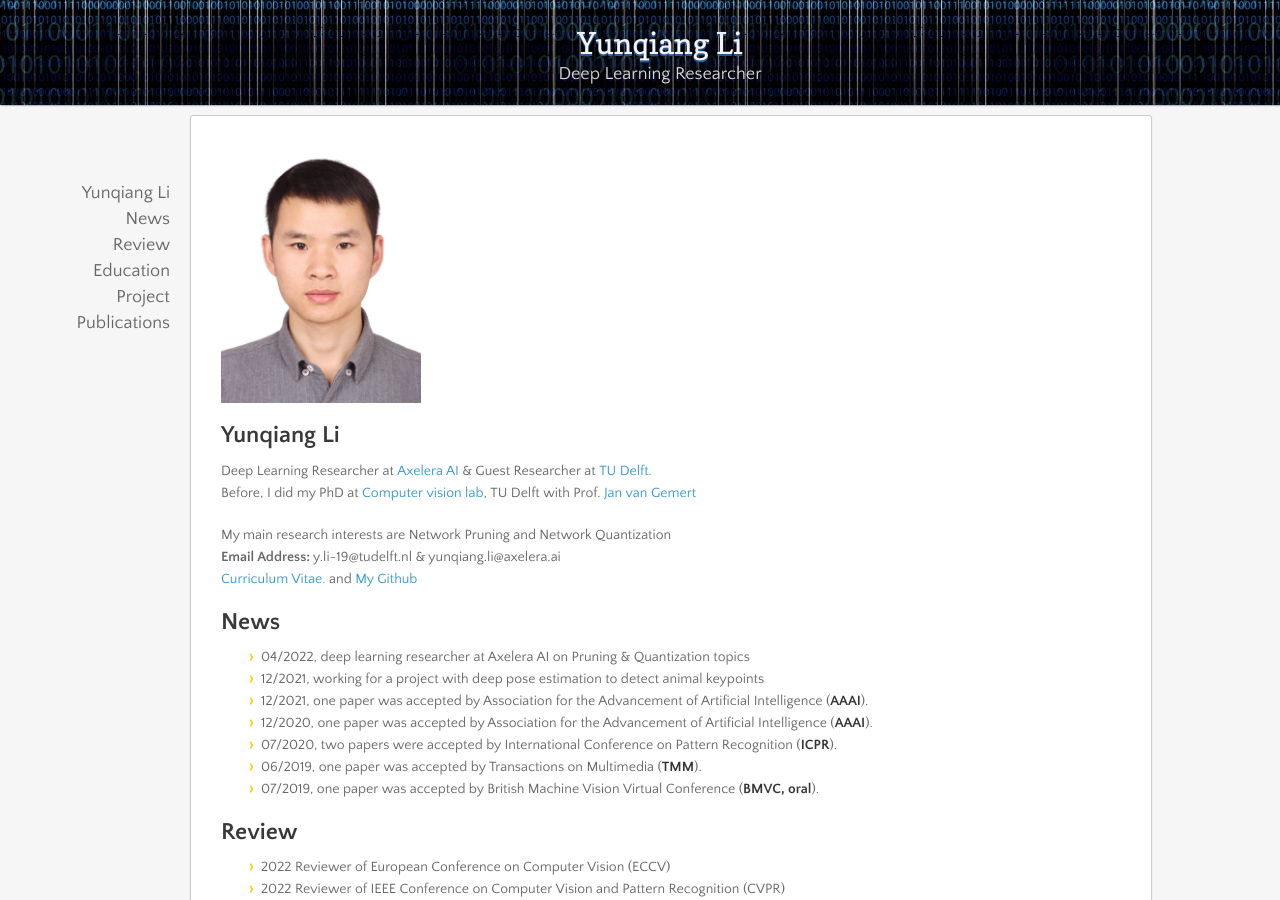
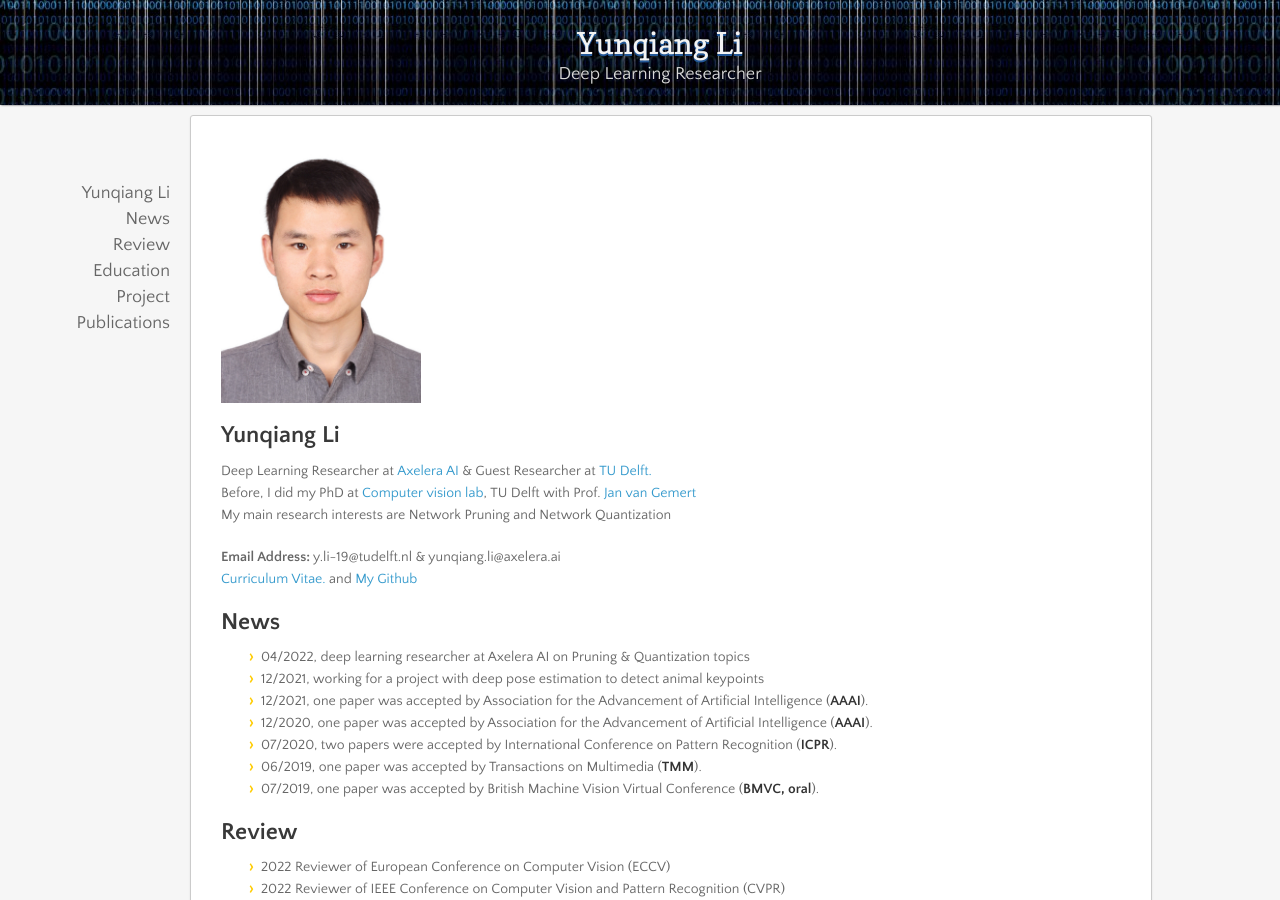
Before and after one commit to liyunqianggyn/liyunqianggyn.github.io, a Jekyll site: the page built from index.md, in a window 1280 px wide and 900 px high. Built offline with Jekyll 4.4.1, drawn with Linux system fonts in a browser that asks for light colours; nearby versions of some CDN libraries; our own code applies the rules of GitHub Pages for plain Markdown files.

```diff
--- a/index.md
+++ b/index.md
@@ -4,8 +4,8 @@
 
 Deep Learning Researcher at <a href="https://www.axelera.ai/team/">Axelera AI</a>  & Guest Researcher at <a href="http://visionlab.tudelft.nl">TU Delft. </a><br/>
 Before, I did my PhD at <a href="http://visionlab.tudelft.nl">Computer vision lab</a>, TU Delft with Prof. <a href="https://jvgemert.github.io/">Jan van Gemert</a><br/>
+My main research interests are Network Pruning and Network Quantization <br/>
 
-My main research interests are Network Pruning and Network Quantization <br/>
 <b>Email Address:</b> y.li-19@tudelft.nl & yunqiang.li@axelera.ai  <br/>
 <b></b>
 [Curriculum Vitae.](/YunqiangLi_Resume.pdf)
```
